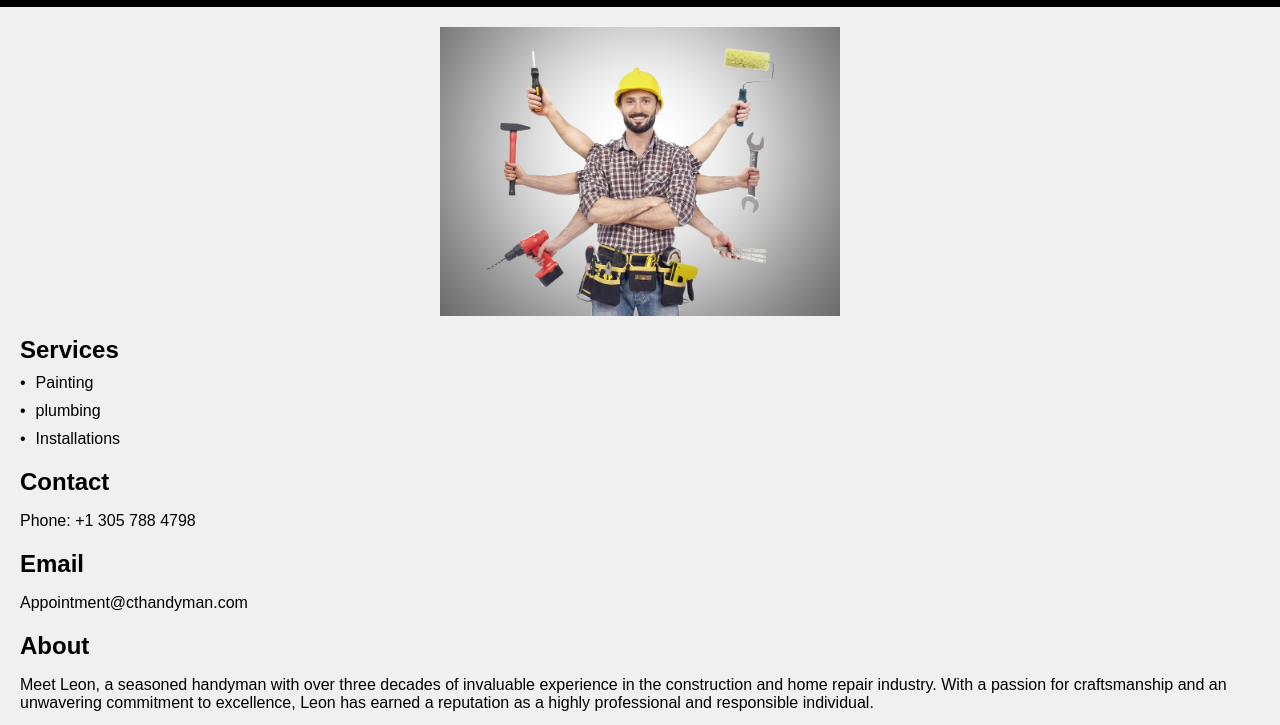
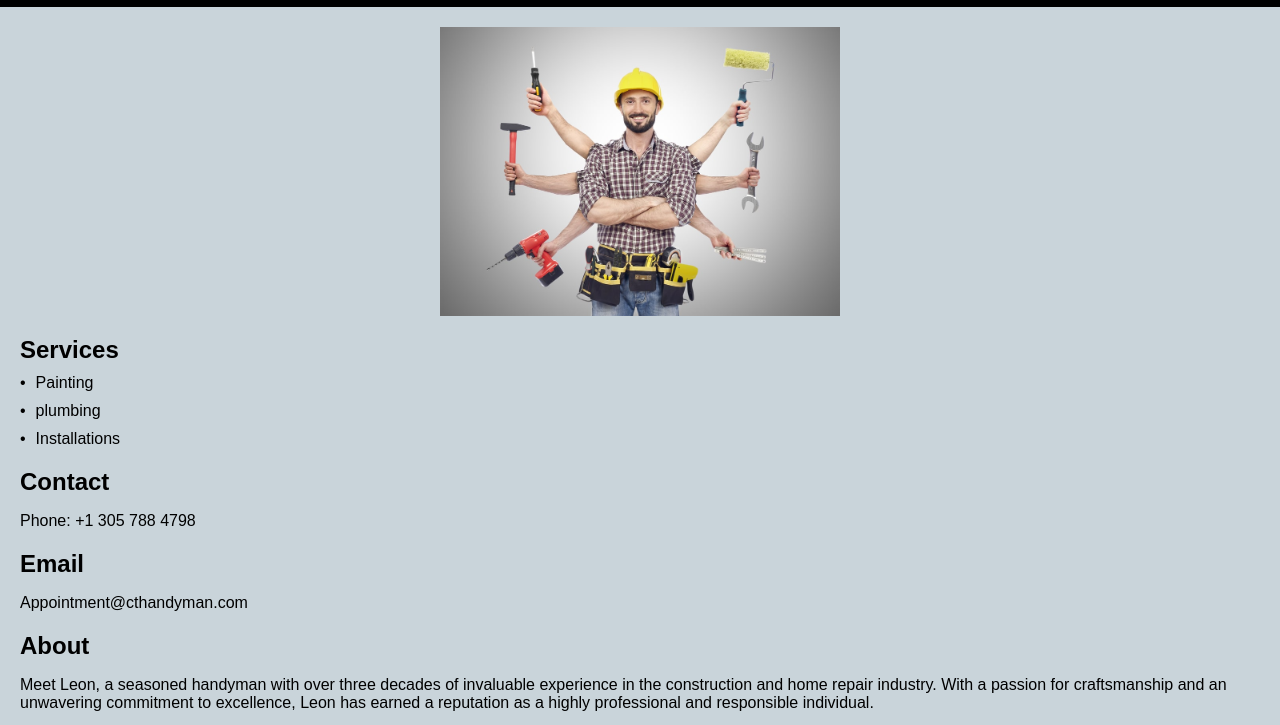
Before and after one commit to senecamarcus/cthandyman, a plain HTML site: page index.html in a window 1280 px wide. Shown: the part 71-796 px from the top of the page. Drawn offline with Linux system fonts and the light colour scheme.

Commit message:
style.css

```diff
--- a/style.css
+++ b/style.css
@@ -1,6 +1,6 @@
 body {
   font-family: Arial, sans-serif;
-  background-color: #f0f0f0;
+  background-color: #c9d4da;
   margin: 0;
   padding: 0;
   display: flex;
```
